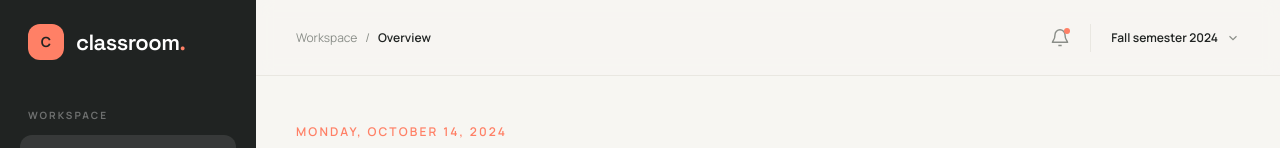
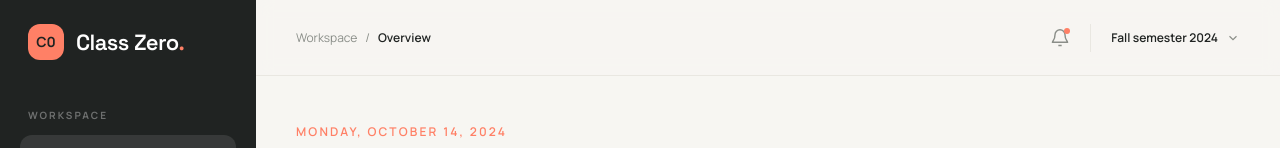
Before and after one commit to hengloem/class-zero-portal, an Angular app: page / in a window 1280 px wide. Shown: the top 148 px of the page. Built offline with nearby package versions, Linux system fonts and the light colour scheme.

Commit message:
Brand portal as Class Zero and Class0

```diff
--- a/src/app/app.html
+++ b/src/app/app.html
@@ -11,8 +11,8 @@
       [class.translate-x-0]="sidebarOpen()"
     >
       <div class="flex items-center gap-3 px-2">
-        <div class="grid h-9 w-9 place-items-center rounded-xl bg-coral text-sm font-bold text-ink">C</div>
-        <span class="font-display text-[22px] font-semibold tracking-tight">classroom<span class="text-coral">.</span></span>
+        <div class="grid h-9 w-9 place-items-center rounded-xl bg-coral text-sm font-bold text-ink">C0</div>
+        <span class="font-display text-[22px] font-semibold tracking-tight">Class Zero<span class="text-coral">.</span></span>
       </div>
 
       <div class="mt-12 px-2 text-[10px] font-bold uppercase tracking-[0.2em] text-white/35">Workspace</div>
--- a/src/index.html
+++ b/src/index.html
@@ -2,7 +2,7 @@
 <html lang="en">
 <head>
   <meta charset="utf-8">
-  <title>FusionAngularTailwindStarter</title>
+  <title>Class Zero · Class0</title>
   <base href="/">
   <meta name="viewport" content="width=device-width, initial-scale=1">
   <link rel="icon" type="image/x-icon" href="favicon.ico">
```
